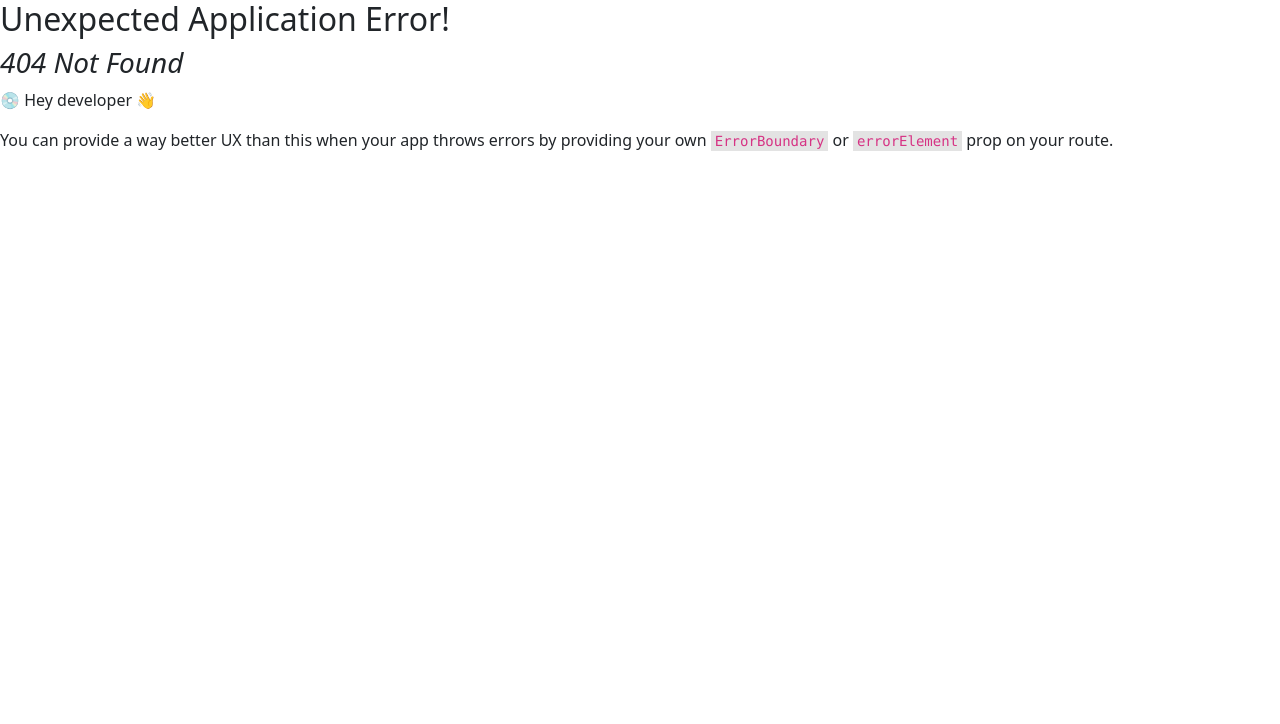
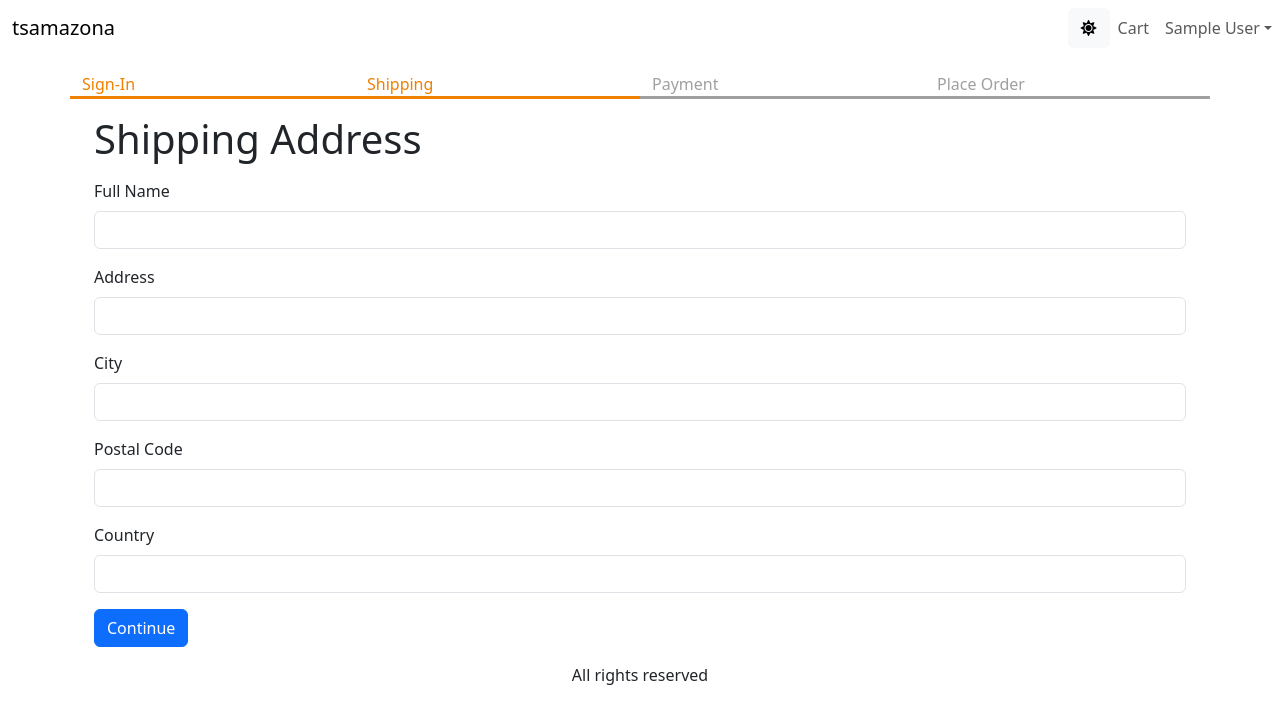
Before and after one commit to Modem-Nithesh/TS-MERN_AMAZONA, a React (Vite) app in the folder frontend/: page /shipping in a window 1280 px wide. Before the commit this address had no page. Shown: the top 724 px of the page. Built offline with nearby package versions, Linux system fonts and the light colour scheme; sample sign-in values are in the browser's storage.

Commit message:
create shipping page

```diff
--- a/frontend/src/Store.tsx
+++ b/frontend/src/Store.tsx
@@ -1,5 +1,5 @@
 import React from "react";
-import { Cart, CartItem } from "./types/Cart";
+import { Cart, CartItem, ShippingAddress } from "./types/Cart";
 import { UserInfo } from "./types/UserInfo";
 
 type AppState = {
@@ -41,7 +41,8 @@ type Action =
   | { type: "CART_ADD_ITEM"; payload: CartItem }
   | { type: "CART_REMOVE_ITEM"; payload: CartItem }
   | { type: "USER_SIGNIN"; payload: UserInfo }
-  | { type: "USER_SIGNOUT" };
+  | { type: "USER_SIGNOUT" }
+  | { type: "SAVE_SHIPPING_ADDRESS"; payload: ShippingAddress };
 
 function reducer(state: AppState, action: Action): AppState {
   switch (action.type) {
@@ -99,6 +100,14 @@ function reducer(state: AppState, action: Action): AppState {
           totalPrice: 0,
         },
       };
+    case "SAVE_SHIPPING_ADDRESS":
+      return {
+        ...state,
+        cart: {
+          ...state.cart,
+          shippingAddress: action.payload,
+        },
+      };
 
     default:
       return state;
--- /dev/null
+++ b/frontend/src/components/CheckoutSteps.tsx
@@ -0,0 +1,17 @@
+import { Col, Row } from "react-bootstrap";
+
+export default function CheckoutSteps(props: {
+  step1?: boolean;
+  step2?: boolean;
+  step3?: boolean;
+  step4?: boolean;
+}) {
+  return (
+    <Row className="checkout-steps">
+      <Col className={props.step1 ? "active" : ""}>Sign-In</Col>
+      <Col className={props.step2 ? "active" : ""}>Shipping</Col>
+      <Col className={props.step3 ? "active" : ""}>Payment</Col>
+      <Col className={props.step4 ? "active" : ""}>Place Order</Col>
+    </Row>
+  );
+}
--- a/frontend/src/index.css
+++ b/frontend/src/index.css
@@ -23,3 +23,12 @@ img.large {
 img.thumbnail {
   height: 80px;
 }
+
+.checkout-steps > div {
+  border-bottom: 0.2rem solid #a0a0a0;
+  color: #a0a0a0;
+}
+.checkout-steps > div.active {
+  border-bottom: 0.2rem solid #f08000;
+  color: #f08000;
+}
--- a/frontend/src/main.tsx
+++ b/frontend/src/main.tsx
@@ -18,6 +18,7 @@ import { StoreProvider } from "./Store.tsx";
 import CartPage from "./pages/CartPage.tsx";
 import SigninPage from "./pages/SigninPage.tsx";
 import SignupPage from "./pages/SignupPage.tsx";
+import ShippingAddressPage from "./pages/ShippingAddressPage.tsx";
 
 const router = createBrowserRouter(
   createRoutesFromElements(
@@ -27,6 +28,7 @@ const router = createBrowserRouter(
       <Route path="cart" element={<CartPage />} />
       <Route path="signin" element={<SigninPage />} />
       <Route path="signup" element={<SignupPage />} />
+      <Route path="shipping" element={<ShippingAddressPage />} />
       {/* <Route path="dashboard" element={<Dashboard />} />
       ... etc. */}
     </Route>
--- /dev/null
+++ b/frontend/src/pages/ShippingAddressPage.tsx
@@ -0,0 +1,114 @@
+import { useContext, useEffect, useState } from "react";
+import { Button, Form } from "react-bootstrap";
+import { Helmet } from "react-helmet-async";
+import { useNavigate } from "react-router-dom";
+import CheckoutSteps from "../components/CheckoutSteps";
+import { Store } from "../Store";
+
+export default function ShippingAddressPage() {
+  const navigate = useNavigate();
+  const { state, dispatch } = useContext(Store);
+  const {
+    userInfo,
+    cart: { shippingAddress },
+  } = state;
+
+  useEffect(() => {
+    if (!userInfo) {
+      navigate("/signin?redirect=/shipping");
+    }
+  }, [userInfo, navigate]);
+
+  const [fullName, setFullName] = useState(shippingAddress.fullName || "");
+  const [address, setAddress] = useState(shippingAddress.address || "");
+  const [city, setCity] = useState(shippingAddress.city || "");
+  const [postalCode, setPostalCode] = useState(
+    shippingAddress.postalCode || ""
+  );
+  const [country, setCountry] = useState(shippingAddress.country || "");
+
+  const submitHandler = (e: React.SyntheticEvent) => {
+    e.preventDefault();
+    dispatch({
+      type: "SAVE_SHIPPING_ADDRESS",
+      payload: {
+        fullName,
+        address,
+        city,
+        postalCode,
+        country,
+      },
+    });
+    localStorage.setItem(
+      "shippingAddress",
+      JSON.stringify({
+        fullName,
+        address,
+        city,
+        postalCode,
+        country,
+      })
+    );
+
+    navigate("/payment");
+  };
+
+  return (
+    <div>
+      <Helmet>
+        <title>Shipping Address</title>
+      </Helmet>
+      <CheckoutSteps step1 step2></CheckoutSteps>
+      <div className="container small-container">
+        <h1 className="my-3">Shipping Address</h1>
+        <Form onSubmit={submitHandler}>
+          <Form.Group className="mb-3" controlId="fullName">
+            <Form.Label>Full Name</Form.Label>
+            <Form.Control
+              value={fullName}
+              onChange={(e) => setFullName(e.target.value)}
+              required
+            />
+          </Form.Group>
+          <Form.Group className="mb-3" controlId="address">
+            <Form.Label>Address</Form.Label>
+            <Form.Control
+              value={address}
+              onChange={(e) => setAddress(e.target.value)}
+              required
+            />
+          </Form.Group>
+          <Form.Group className="mb-3" controlId="city">
+            <Form.Label>City</Form.Label>
+            <Form.Control
+              value={city}
+              onChange={(e) => setCity(e.target.value)}
+              required
+            />
+          </Form.Group>
+          <Form.Group className="mb-3" controlId="postalCode">
+            <Form.Label>Postal Code</Form.Label>
+            <Form.Control
+              value={postalCode}
+              onChange={(e) => setPostalCode(e.target.value)}
+              required
+            />
+          </Form.Group>
+          <Form.Group className="mb-3" controlId="country">
+            <Form.Label>Country</Form.Label>
+            <Form.Control
+              value={country}
+              onChange={(e) => setCountry(e.target.value)}
+              required
+            />
+          </Form.Group>
+          <div className="mb-3">
+            <Button variant="primary" type="submit">
+              Continue
+            </Button>
+          </div>
+        </Form>
+      </div>
+    </div>
+  );
+}
```
